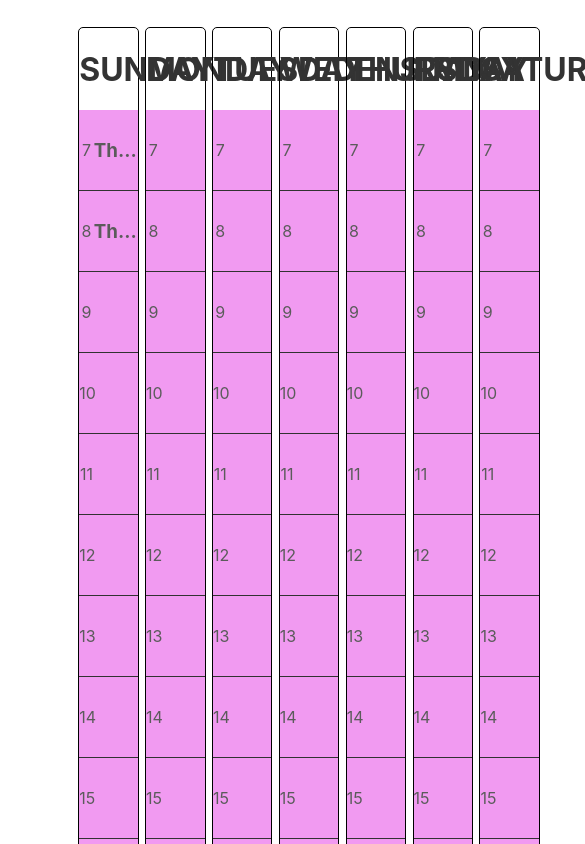
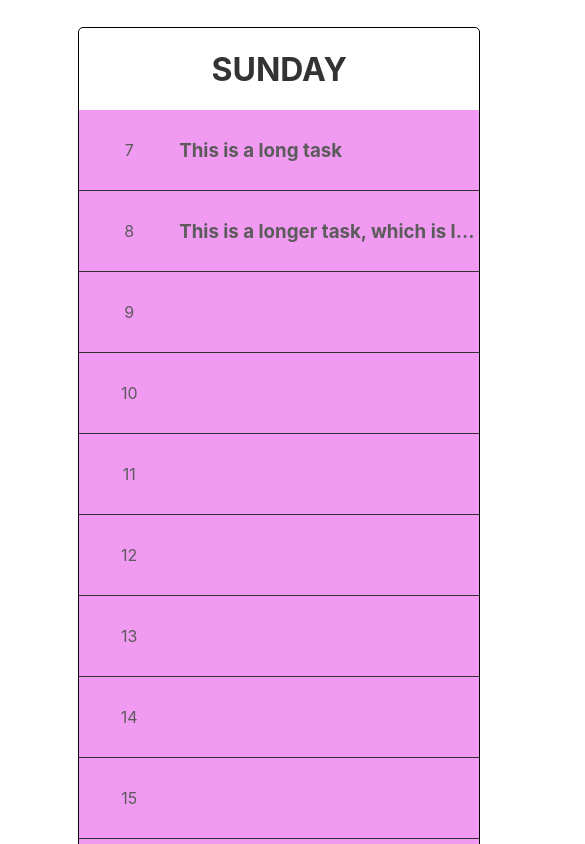
Before and after one commit to hansuribe/svelte-calendar, a Svelte app: page /#MONDAY in a window 390 px wide. Shown: the top 844 px of the page, 585 px wide, since content can reach past the window. Built offline with nearby package versions, Linux system fonts and the light colour scheme.

Commit message:
localstorage for data, updating week store

```diff
--- a/src/components/Day.svelte
+++ b/src/components/Day.svelte
@@ -4,7 +4,7 @@
   export let data;
 
   function hourHandler(toModify) {
-        $modify = toModify;
+    $modify = { day: data.name, ...toModify };
   }
 </script>
 
@@ -13,8 +13,14 @@
     height: 100%;
     border: 1px solid black;
     margin: 0.2em;
-        min-width: 15vw;
+    width: 20em;
     border-radius: 5px;
+  }
+
+  @media only screen and (max-width: 1024px) {
+    .day {
+      width: 25em;
+    }
   }
 </style>
 
--- a/src/components/Modify.svelte
+++ b/src/components/Modify.svelte
@@ -1,6 +1,6 @@
 <script>
   import Hour from "./Hour.svelte";
-    import { modify } from "../stores.js";
+  import { modify, data } from "../stores.js";
 
   function handleClick(e) {
     const classes = Object.values(e.target.classList);
@@ -11,6 +11,18 @@
 
   function exitModify() {
     $modify = "";
+  }
+
+  function handleApply() {
+    let previousData = JSON.parse(window.localStorage.data);
+    let updatedData = previousData.filter((el) => {
+      if (el.name === $modify.day) {
+        el.hours[$modify.hour] = $modify.desc;
+      }
+      return el;
+    });
+    window.localStorage.data = JSON.stringify(updatedData);
+    $data = updatedData;
   }
 </script>
 
@@ -60,7 +72,7 @@
           placeholder="Enter task"
           on:keyup={(e) => ($modify.desc = e.target.value)} />
 
-                <button>Apply</button>
+        <button on:click={handleApply}>Apply</button>
       </div>
     </div>
   </div>
--- a/src/components/Week.svelte
+++ b/src/components/Week.svelte
@@ -14,9 +14,10 @@
 
     let days;
     const unsubscribe = data.subscribe((value) => (days = value));
-
     onDestroy(unsubscribe);
-
+    // window.localStorage.removeItem("data");
+    if (!window.localStorage.data) window.localStorage.data = JSON.stringify(days);
+    days = JSON.parse(window.localStorage.data);
     window.location.hash = `${_DAYS[new Date().getDay()]}`;
 </script>
 
@@ -27,6 +28,12 @@
         height: auto;
         width: 100vw;
     }
+
+    @media only screen and (max-width: 1024px) {
+        .week {
+            flex-wrap: wrap;
+        }
+    }
 </style>
 
 <div class="week">
--- a/src/stores.js
+++ b/src/stores.js
@@ -1,5 +1,6 @@
 import { writable } from "svelte/store";
 import _data from "./data.js";
 
-export const data = writable(_data)
+const localStorage = window.localStorage.data;
+export const data = writable(localStorage || _data);
 export const modify = writable("");
```
Lines whose indentation alone changed are shown as unchanged.
